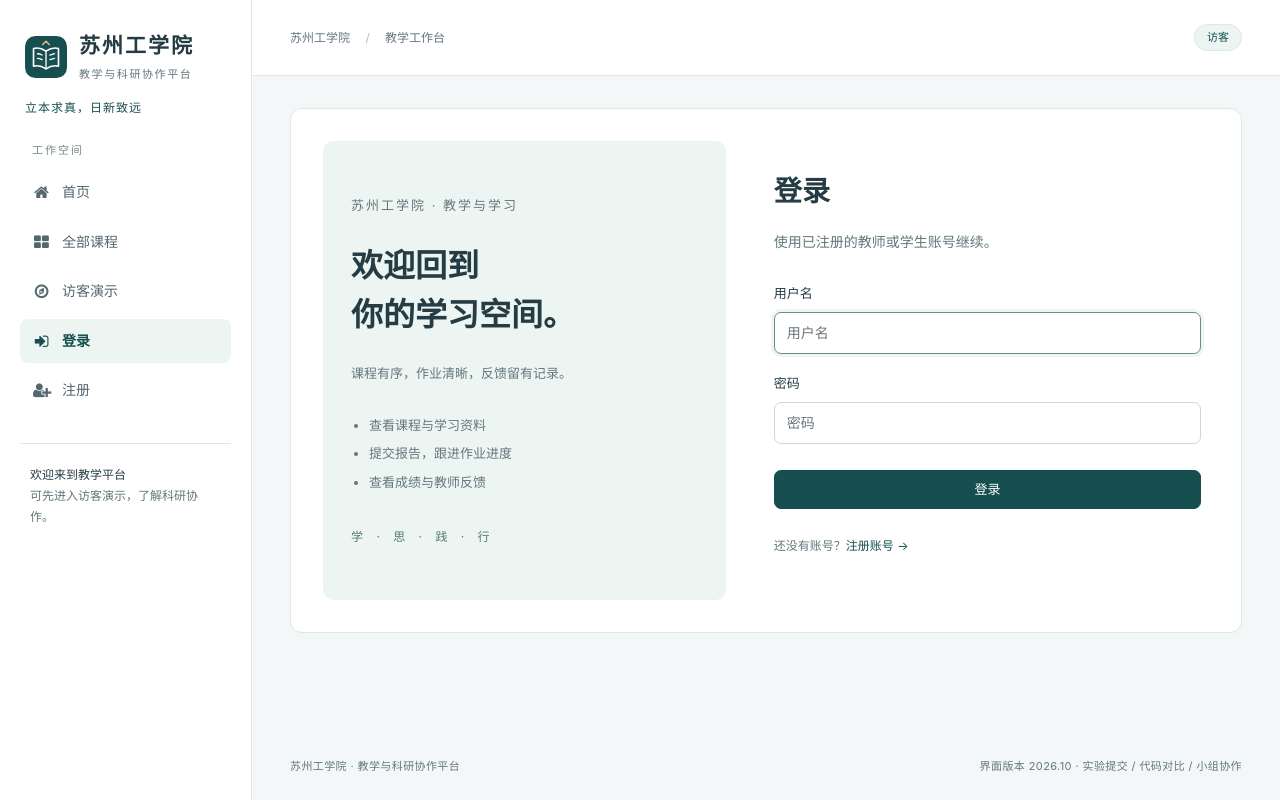
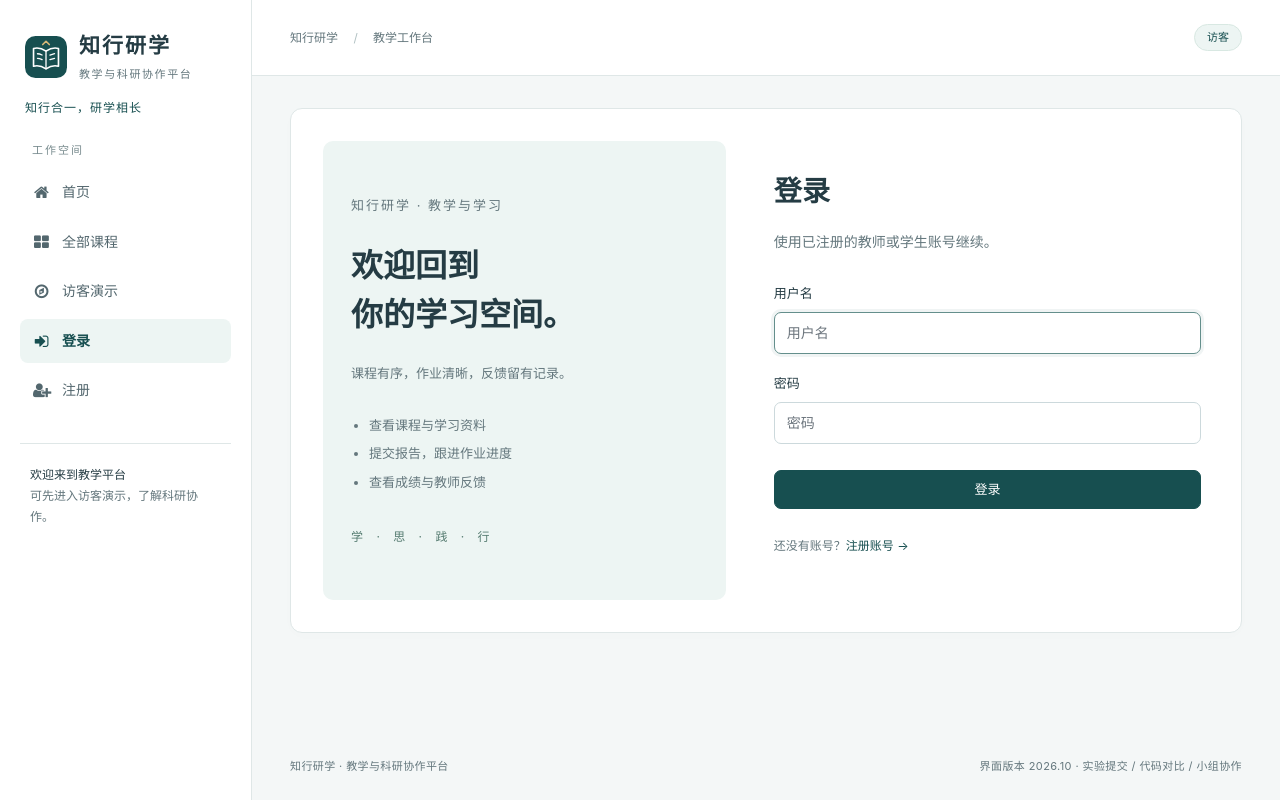
Before and after one commit to tangx2872-svg/zhixing-study, a Django app: page /users/login/ in a window 1280 px wide. Run offline with Django 3.2, Linux system fonts and the light colour scheme; parts of the project's set-up code (start-up, migrations or seed data) failed here and were passed over; some libraries are stand-ins or nearby versions.

Commit message:
feat: rebrand platform as 知行研学

```diff
--- a/assignments/templates/assignments/center.html
+++ b/assignments/templates/assignments/center.html
@@ -1,5 +1,5 @@
 {% extends 'base.html' %}
-{% block title %}苏州工学院 · 作业中心{% endblock %}
+{% block title %}知行研学 · 作业中心{% endblock %}
 {% block body_content %}
 <h1>作业中心</h1>
 <p>{% if is_teacher %}集中查看自己课程的作业与批改进度。{% else %}集中查看已选课程的作业，按截止时间安排提交。退课后的提交可在成绩反馈中心查看。{% endif %}</p>
--- a/assignments/templates/assignments/feedback_center.html
+++ b/assignments/templates/assignments/feedback_center.html
@@ -1,5 +1,5 @@
 {% extends 'base.html' %}
-{% block title %}苏州工学院 · 成绩反馈中心{% endblock %}
+{% block title %}知行研学 · 成绩反馈中心{% endblock %}
 {% block body_content %}
 <h1>成绩反馈中心</h1>
 <p>{% if is_teacher %}查看自己课程的提交、评语与成绩，进入详情复核评分。{% else %}查看自己的提交、成绩与教师评语。退出课程后，这些记录仍然保留。{% endif %}</p>
--- a/courses/templates/courses/course_list.html
+++ b/courses/templates/courses/course_list.html
@@ -1,5 +1,5 @@
 {% extends 'courses/course_base.html' %}
-{% block title_name %}苏州工学院 · 全部课程{% endblock %}
+{% block title_name %}知行研学 · 全部课程{% endblock %}
 {% block main_content %}
 <div class="page-heading">
     <div><p class="eyebrow">COURSES / 课程空间</p><h1>全部课程</h1><p class="page-description">从课程出发，找到作业、资料和每一次学习反馈。</p></div>
--- a/research/templates/research/demo_list.html
+++ b/research/templates/research/demo_list.html
@@ -1,6 +1,6 @@
 {% extends 'research/base.html' %}
 {% block research_content %}
-<section class="demo-hero"><div><p class="eyebrow">立本求真，日新致远</p><h1>从一次进展，<br>看见科研的全程。</h1><p class="page-description">进入示例课题组，浏览任务、实验记录与成果版本。<br>无需注册，先看看平台如何串起每一步研究。</p></div><div class="demo-tour"><span>建议浏览路线</span><ol><li>项目概览：了解当前研究</li><li>科研进度：查看阶段结果</li><li>成果文件：追溯 v1 → v2 → v3</li><li>成员与动态：查看讨论和协作</li></ol></div></section>
+<section class="demo-hero"><div><p class="eyebrow">知行合一，研学相长</p><h1>从一次进展，<br>看见科研的全程。</h1><p class="page-description">进入示例课题组，浏览任务、实验记录与成果版本。<br>无需注册，先看看平台如何串起每一步研究。</p></div><div class="demo-tour"><span>建议浏览路线</span><ol><li>项目概览：了解当前研究</li><li>科研进度：查看阶段结果</li><li>成果文件：追溯 v1 → v2 → v3</li><li>成员与动态：查看讨论和协作</li></ol></div></section>
 <div class="section-heading"><h2>精选示例项目</h2><span>所有内容均为展示样例</span></div>
 <div class="course-grid">{% for project in projects %}<article class="course-card demo-project"><div class="course-card-banner"><span class="course-tile" aria-hidden="true"><i class="fa {% if forloop.first %}fa-flask{% else %}fa-book{% endif %}"></i></span><span class="status-chip">{{ project.get_status_display }}</span></div><div class="course-card-body"><p class="eyebrow">示例课题组 · 0{{ forloop.counter }}</p><h2 class="h4"><a href="{{ project.get_absolute_url }}">{{ project.name }}</a></h2><p class="course-description">{{ project.description|truncatechars:140 }}</p><div class="demo-project-stats"><span><strong>{{ project.member_total|add:1 }}</strong> 位成员</span><span><strong>{{ project.task_total }}</strong> 项任务</span><span><strong>{{ project.commit_total }}</strong> 次进度</span></div><div class="course-card-footer"><span>{{ project.completed_total }} 项任务已完成</span><a href="{{ project.get_absolute_url }}">进入演示项目 →</a></div></div></article>{% empty %}<div class="empty-state"><h2>示例项目准备中</h2><p>演示数据准备完成后，即可在这里浏览科研协作流程。</p></div>{% endfor %}</div>
 <div class="demo-bottom"><div><h2>把自己的研究，也留成清晰的记录。</h2><p>登录后创建项目，与同门一起提交进度、保存成果、讨论下一步。</p></div><a class="btn btn-primary" href="{% if user.is_authenticated %}{% url 'research:create' %}{% else %}{% url 'users:login' %}{% endif %}">{% if user.is_authenticated %}创建自己的项目{% else %}登录开始使用{% endif %}</a></div>
--- a/templates/base.html
+++ b/templates/base.html
@@ -5,7 +5,7 @@
     <meta charset="UTF-8">
     <meta name="viewport" content="width=device-width, initial-scale=1">
     <meta name="theme-color" content="#174f50">
-    <title>{% block title %}苏州工学院 · 教学平台{% endblock %}</title>
+    <title>{% block title %}知行研学 · 教学平台{% endblock %}</title>
     <link rel="icon" type="image/svg+xml" href="{% static 'django_lms/images/learning-mark.svg' %}">
     <link rel="stylesheet" href="{% static 'django_lms/vendor/bootstrap/bootstrap.min.css' %}">
     <link rel="stylesheet" href="{% static 'django_lms/vendor/font-awesome/css/font-awesome.min.css' %}">
@@ -17,9 +17,9 @@
 <aside class="sidenav" aria-label="主导航">
     <a class="brand" href="{% url 'home' %}">
         <img src="{% static 'django_lms/images/learning-mark.svg' %}" width="42" height="42" alt="">
-        <span><strong>苏州工学院</strong><small>教学与科研协作平台</small></span>
+        <span><strong>知行研学</strong><small>教学与科研协作平台</small></span>
     </a>
-    <p class="school-motto">立本求真，日新致远</p>
+    <p class="school-motto">知行合一，研学相长</p>
     <button class="nav-toggle" type="button" aria-expanded="false" aria-controls="navigation-content">展开导航</button>
     <div class="nav-body" id="navigation-content">
         <p class="nav-caption">工作空间</p>
@@ -58,12 +58,12 @@
     </div>
 </aside>
 <div class="workspace">
-    <header class="workspace-header"><span>苏州工学院 <span class="header-separator">/</span> {% if guest_mode %}访客演示{% elif request.resolver_match.namespace == 'research' %}科研协作{% else %}教学工作台{% endif %}</span><span class="role-label">{% if guest_mode %}只读体验{% elif user.is_authenticated %}{% if user.user_type == 2 %}教师端{% else %}学生端{% endif %}{% else %}访客{% endif %}</span></header>
+    <header class="workspace-header"><span>知行研学 <span class="header-separator">/</span> {% if guest_mode %}访客演示{% elif request.resolver_match.namespace == 'research' %}科研协作{% else %}教学工作台{% endif %}</span><span class="role-label">{% if guest_mode %}只读体验{% elif user.is_authenticated %}{% if user.user_type == 2 %}教师端{% else %}学生端{% endif %}{% else %}访客{% endif %}</span></header>
     <main class="content" id="main-content" tabindex="-1">
         {% for message in messages %}<div class="alert {% if message.tags == 'error' %}alert-danger{% elif message.tags == 'success' %}alert-success{% else %}alert-info{% endif %}" role="status">{{ message }}</div>{% endfor %}
         <div class="page-panel">{% block body_content %}{% endblock %}</div>
     </main>
-    <footer class="workspace-footer">苏州工学院 · 教学与科研协作平台 <span>界面版本 2026.10 · 实验提交 / 代码对比 / 小组协作</span></footer>
+    <footer class="workspace-footer">知行研学 · 教学与科研协作平台 <span>界面版本 2026.10 · 实验提交 / 代码对比 / 小组协作</span></footer>
 </div>
 </body>
 </html>
--- a/templates/user_profile.html
+++ b/templates/user_profile.html
@@ -1,5 +1,5 @@
 {% extends 'base.html' %}
-{% block title %}苏州工学院 · 我的学习空间{% endblock %}
+{% block title %}知行研学 · 我的学习空间{% endblock %}
 {% block body_content %}
 <div class="page-heading"><div><p class="eyebrow">MY WORKSPACE / 个人空间</p><h1>{{ user }}，欢迎回来</h1><p class="page-description">{% if user.user_type == 2 %}从课程安排到作业反馈，在这里继续今天的教学。{% else %}查看课程、跟进作业，让每一次学习都有记录。{% endif %}</p></div><span class="status-chip">{% if user.user_type == 2 %}教师账号{% else %}学生账号{% endif %}</span></div>
 <div class="workspace-stats">
--- a/users/templates/users/login.html
+++ b/users/templates/users/login.html
@@ -1,10 +1,10 @@
 {% extends 'base.html' %}
 {% load bootstrap4 %}
-{% block title %}苏州工学院 · 登录{% endblock %}
+{% block title %}知行研学 · 登录{% endblock %}
 {% block body_content %}
 {% if user.is_authenticated %}<div class="empty-state"><h1>你已登录</h1><p>继续查看课程，或先退出再切换账号。</p><a class="btn btn-primary" href="{% url 'profile' pk=user.pk %}">进入我的空间</a></div>
 {% else %}
-<div class="auth-layout"><section class="auth-intro"><p class="eyebrow">苏州工学院 · 教学与学习</p><h2>欢迎回到<br>你的学习空间。</h2><p>课程有序，作业清晰，反馈留有记录。</p><ul><li>查看课程与学习资料</li><li>提交报告，跟进作业进度</li><li>查看成绩与教师反馈</li></ul><span class="auth-signature">学 · 思 · 践 · 行</span></section>
+<div class="auth-layout"><section class="auth-intro"><p class="eyebrow">知行研学 · 教学与学习</p><h2>欢迎回到<br>你的学习空间。</h2><p>课程有序，作业清晰，反馈留有记录。</p><ul><li>查看课程与学习资料</li><li>提交报告，跟进作业进度</li><li>查看成绩与教师反馈</li></ul><span class="auth-signature">学 · 思 · 践 · 行</span></section>
 <section class="auth-form"><h1>登录</h1><p class="page-description">使用已注册的教师或学生账号继续。</p><form method="post">{% csrf_token %}{% bootstrap_form form %}<input type="hidden" name="next" value="{{ next }}"><button type="submit" class="btn btn-primary">登录</button></form><p class="auth-alternative">还没有账号？<a href="{% url 'users:signup' %}">注册账号 →</a></p></section></div>
 {% endif %}
 {% endblock %}
--- a/users/templates/users/signup.html
+++ b/users/templates/users/signup.html
@@ -1,6 +1,6 @@
 {% extends 'base.html' %}
 {% load bootstrap4 %}
-{% block title %}苏州工学院 · 注册{% endblock %}
+{% block title %}知行研学 · 注册{% endblock %}
 {% block body_content %}
 <div class="page-heading"><div><p class="eyebrow">JOIN / 加入学习空间</p><h1>注册账号</h1><p class="page-description">填写基本信息，选择你的教学或学习身份。</p></div><a href="{% url 'users:login' %}" class="btn btn-outline-secondary">已有账号，去登录</a></div>
 <form method="post" class="registration-form">{% csrf_token %}{% bootstrap_form form %}<button type="submit" class="btn btn-primary">注册</button></form>
```
Also changed, not shown: README.md.
